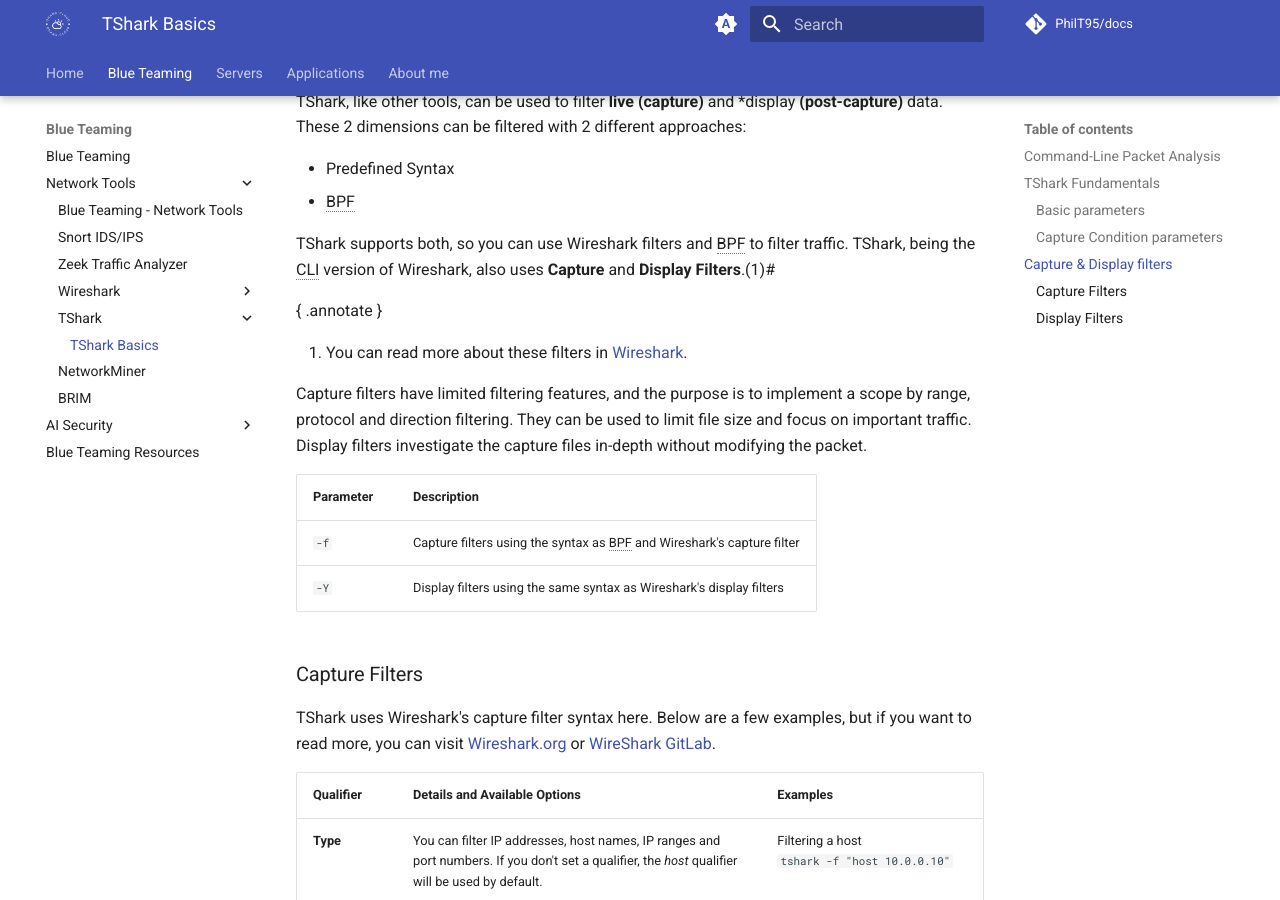
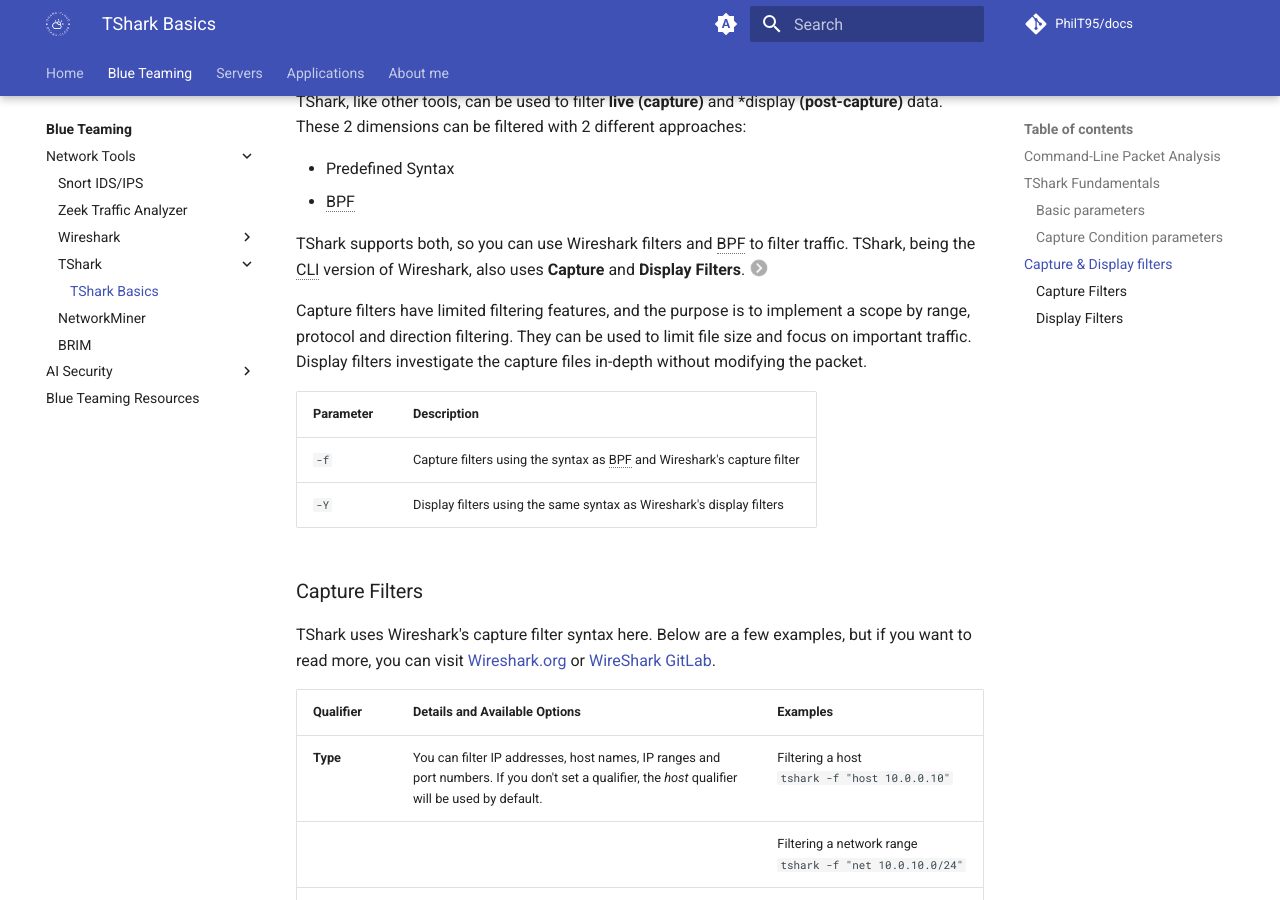
Before and after one commit to PhilT95/athenlyx, an MkDocs documentation site: the page built from docs/blue/tools-network/tshark/tshark_basics.md, in a window 1280 px wide and 900 px high, scrolled down 2107 px. Built offline with MkDocs 1.6.1 and Material for MkDocs 9.7.7, drawn with Linux system fonts in a browser that asks for light colours; plug-ins that fetch from the network failed and are left out; comment, search, counter and statistics services are not loaded.

Commit message:
Fixed some mkdocs syntax erros and renamed files to index.md

```diff
--- a/docs/blue/tools-network/tshark/tshark_basics.md
+++ b/docs/blue/tools-network/tshark/tshark_basics.md
@@ -87,8 +87,7 @@ TShark, like other tools, can be used to filter **live (capture)** and *display
 - Predefined Syntax
 - BPF
 
-TShark supports both, so you can use Wireshark filters and BPF to filter traffic. TShark, being the CLI version of Wireshark, also uses **Capture** and **Display Filters**.(1)#
-
+TShark supports both, so you can use Wireshark filters and BPF to filter traffic. TShark, being the CLI version of Wireshark, also uses **Capture** and **Display Filters**.(1)
 { .annotate }
 
 1. You can read more about these filters in [Wireshark](../wireshark/wireshark.md#package-filtering).
--- a/mkdocs.yml
+++ b/mkdocs.yml
@@ -5,9 +5,9 @@ repo_name: PhilT95/docs
 nav:
   - Home: index.md
   - Blue Teaming:
-    - blue/blueteaming.md
+    - blue/index.md
     - Network Tools:
-        - blue/tools-network/network-tools.md
+        - blue/tools-network/index.md
         - Snort IDS/IPS: blue/tools-network/snort.md
         - Zeek Traffic Analyzer: blue/tools-network/zeek.md
         - Wireshark:
```
Also changed, not shown: docs/blue/index.md (renamed from docs/blue/blueteaming.md), docs/blue/tools-network/index.md (renamed from docs/blue/tools-network/network-tools.md).
